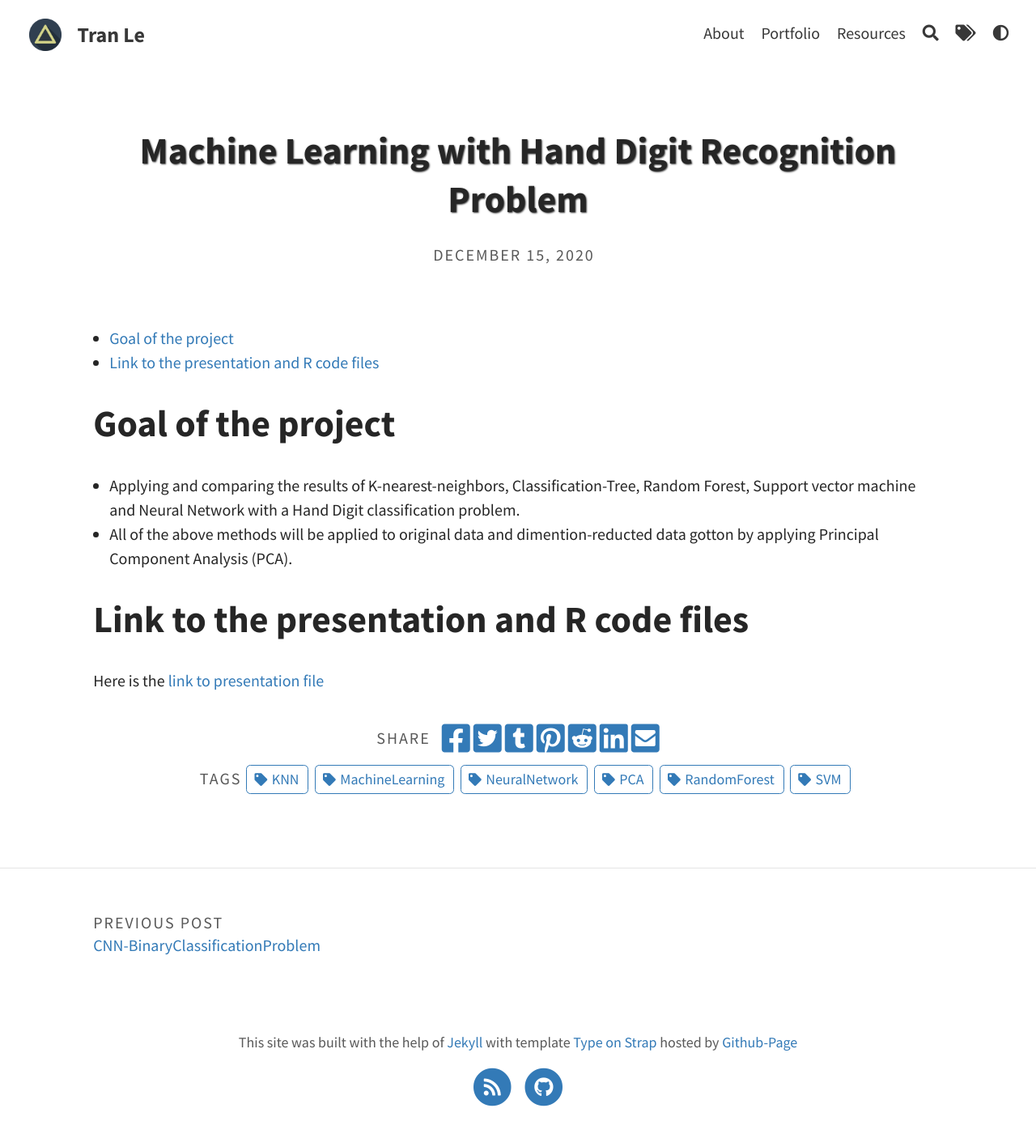
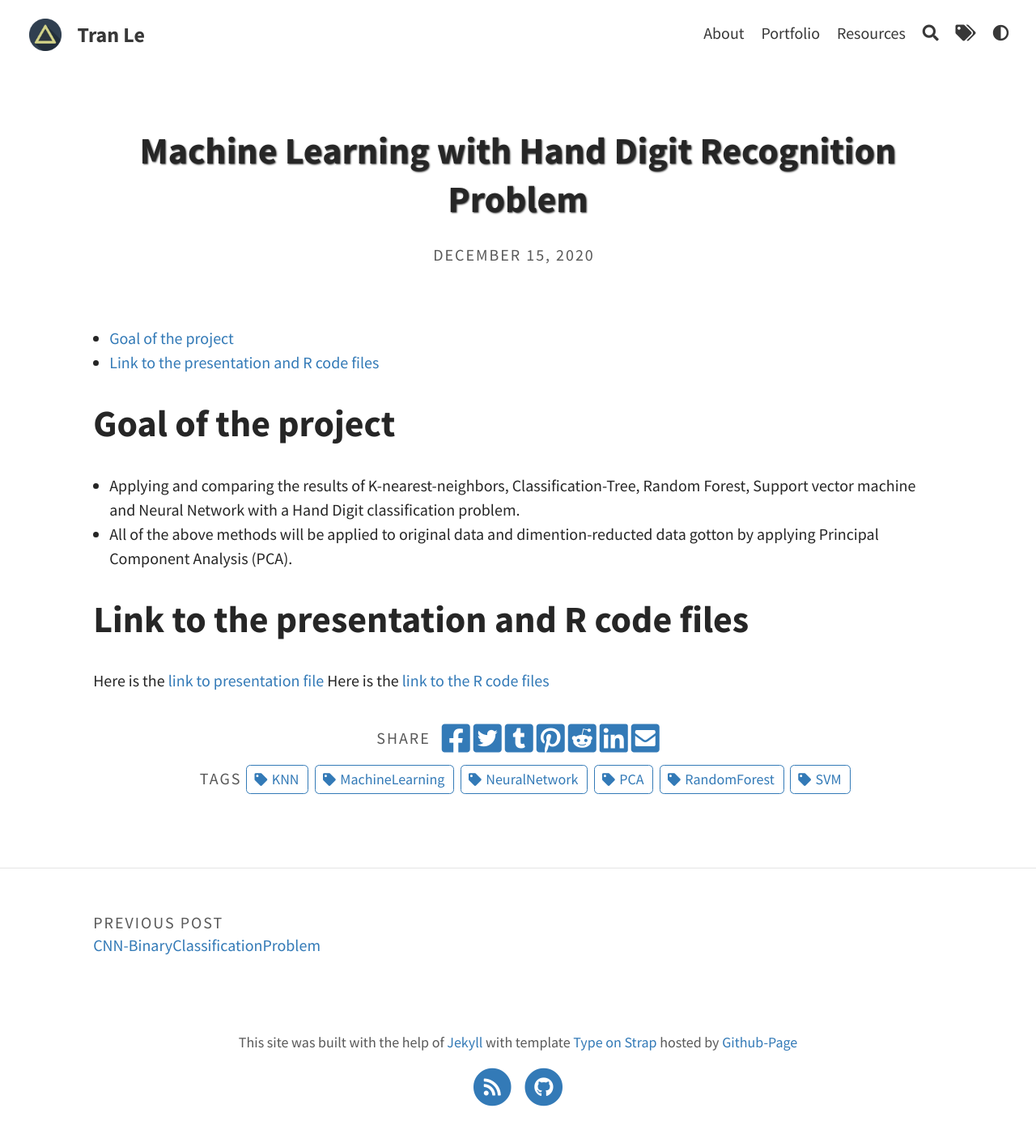
Before and after one commit to tranktle/porfolio, a Jekyll site: the page built from _posts/2020-12-15-ml-digit-recognition.md, in a window 1280 px wide. Shown: the whole page at 81% size. Built offline with Jekyll 4.4.1, drawn with Linux system fonts in a browser that asks for light colours.

Commit message:
Update 2020-12-15-ml-digit-recognition.md

```diff
--- a/_posts/2020-12-15-ml-digit-recognition.md
+++ b/_posts/2020-12-15-ml-digit-recognition.md
@@ -18,3 +18,4 @@ excerpt_separator: <!--more-->
 # Link to the presentation and R code files
 
 Here is the [link to presentation file](https://raw.githack.com/tranktle/porfolio/master/presentfile/ML-Final-Presenatation.html)
+Here is the [link to the R code files]()
```
